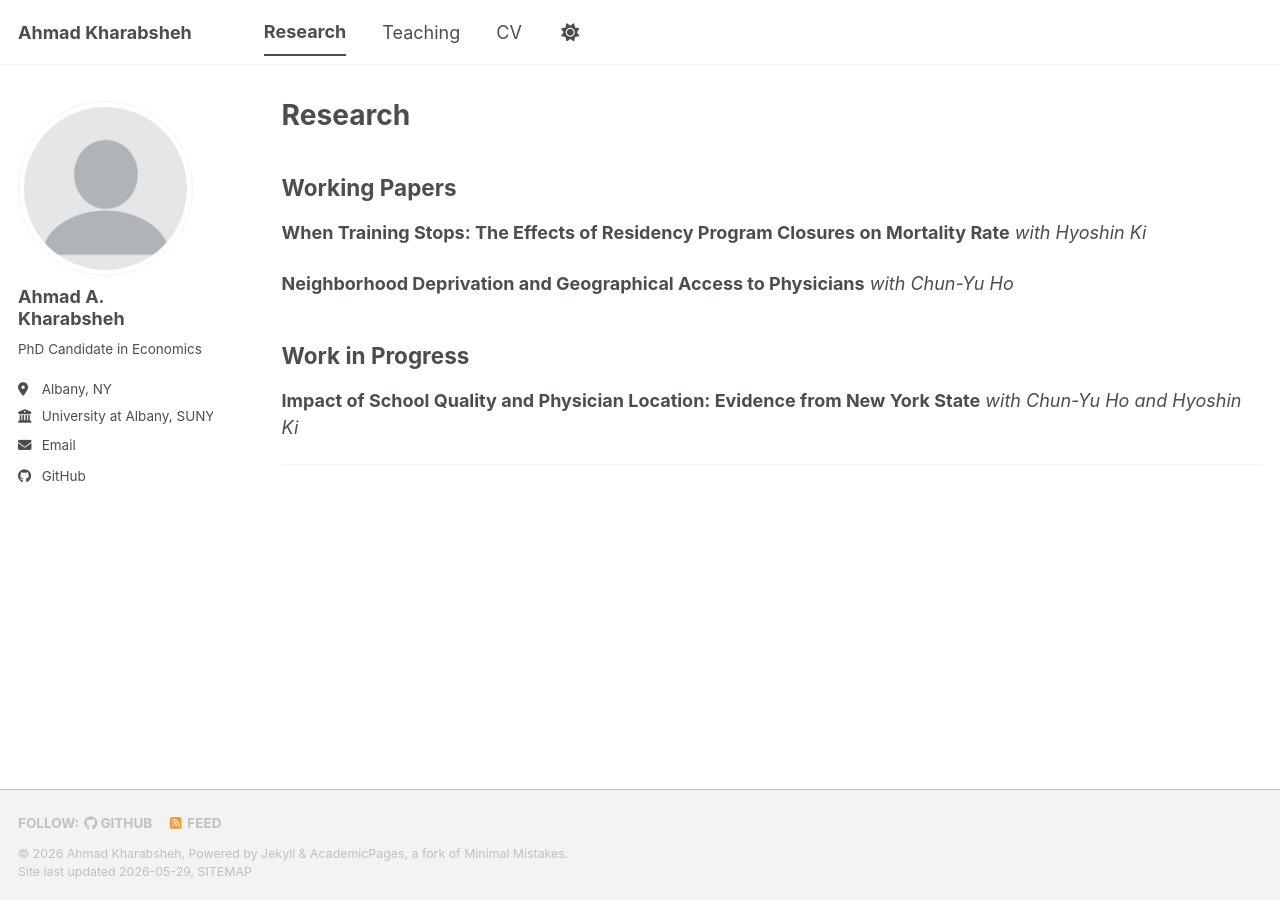
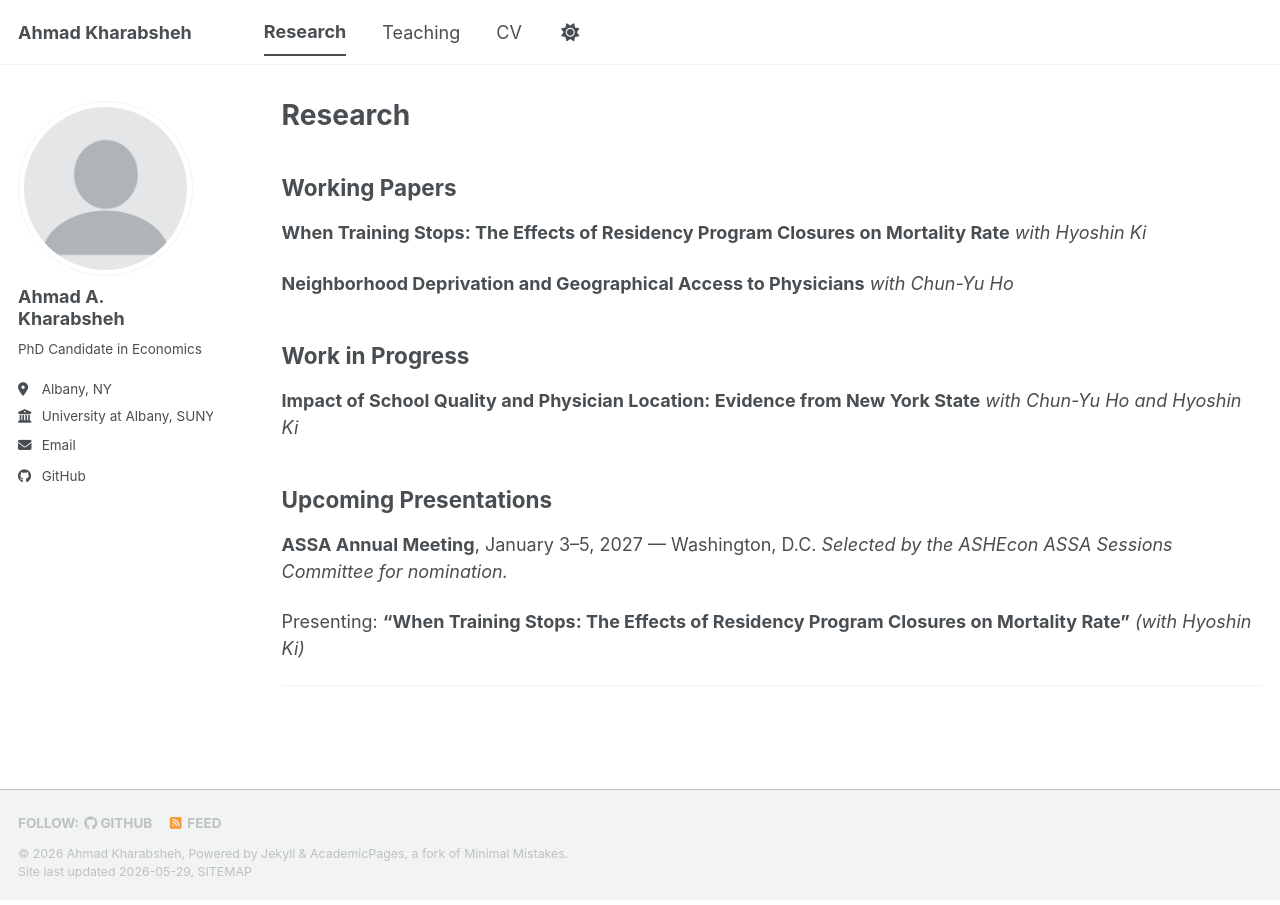
Before and after one commit to Kharabshehahmad/Kharabshehahmad.github.io, a Jekyll site: the page built from _pages/research.md, in a window 1280 px wide. Built offline with Jekyll 4.4.1, drawn with Linux system fonts in a browser that asks for light colours; a script bundle is joined from its source files by our own code; library files that are not in the unit come from our copies.

Commit message:
Update research.md

```diff
--- a/_pages/research.md
+++ b/_pages/research.md
@@ -18,4 +18,13 @@ author_profile: true
 **Impact of School Quality and Physician Location: Evidence from New York State**
 *with Chun-Yu Ho and Hyoshin Ki*
 
+
+
+## Upcoming Presentations
+
+**ASSA Annual Meeting**, January 3–5, 2027 — Washington, D.C.
+*Selected by the ASHEcon ASSA Sessions Committee for nomination.*
+
+Presenting: **"When Training Stops: The Effects of Residency Program Closures on Mortality Rate"** *(with Hyoshin Ki)*
+
 ---
```
